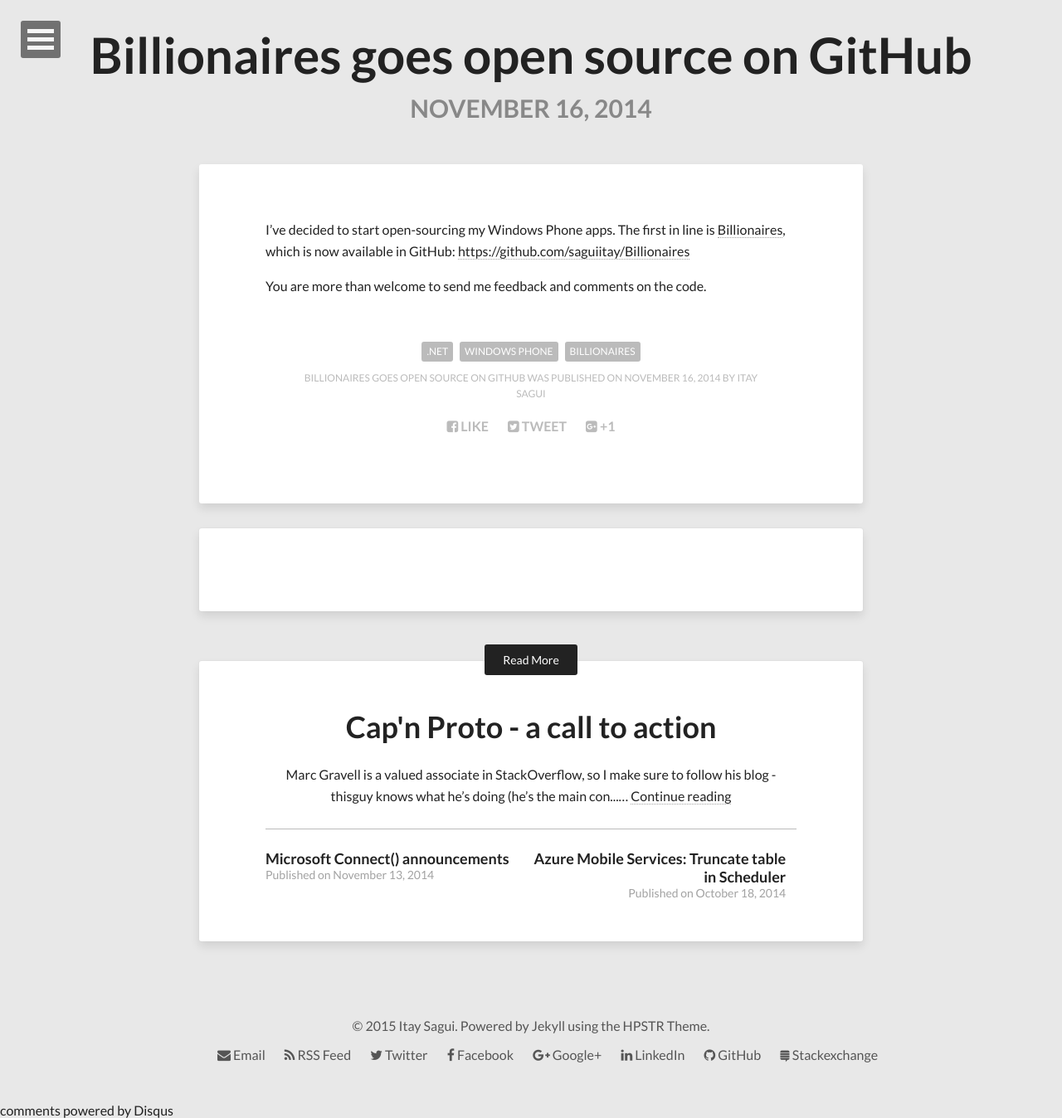
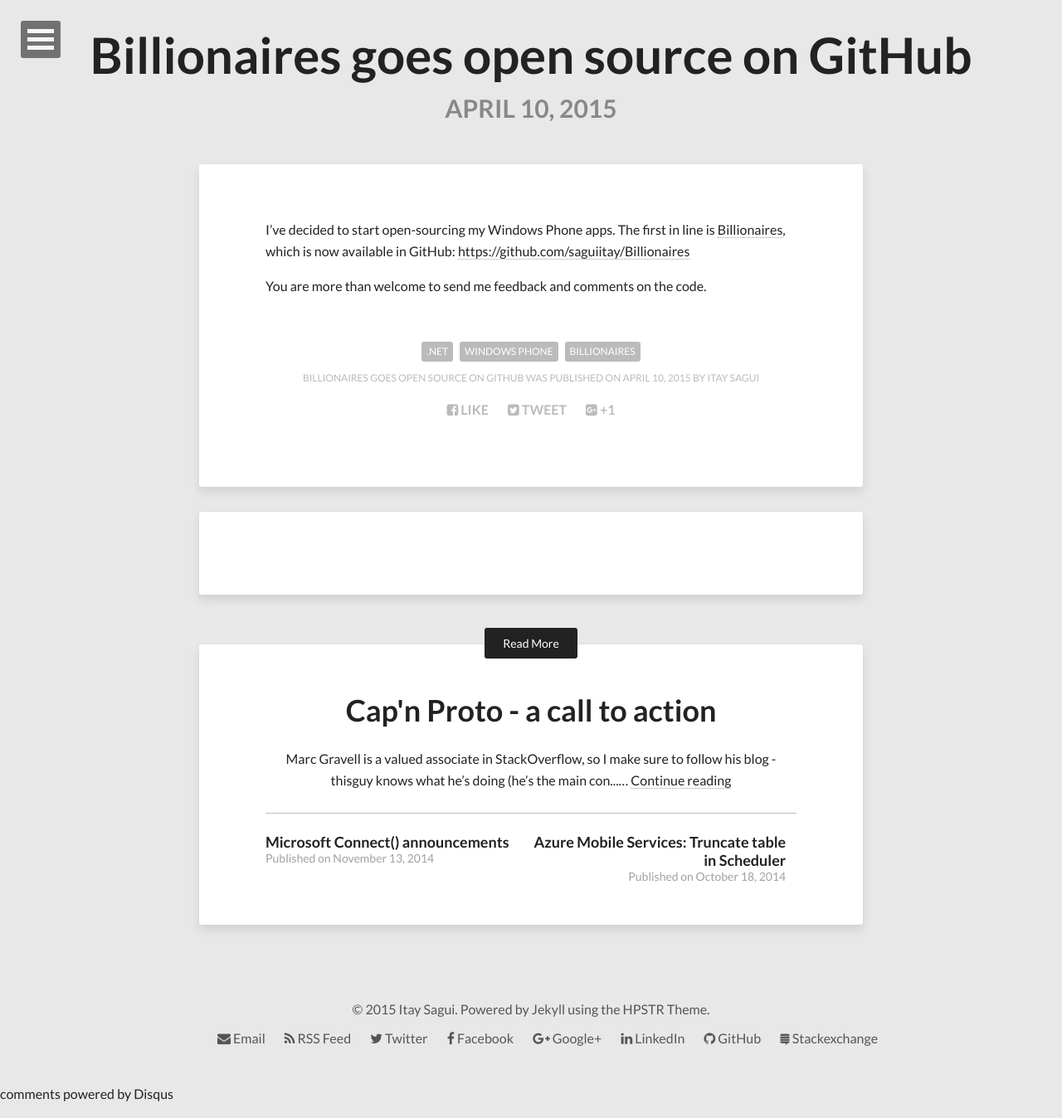
Before and after one commit to nathanghans/saguiitay.github.io, a Jekyll site: the page built from _posts/2015-04-10-billionaires-goes-open-source.md, in a window 1280 px wide and 1348 px high. Shown: the whole window at 83% size. Built offline with Jekyll 4.4.1, drawn with Linux system fonts in a browser that asks for light colours; nearby versions of some CDN libraries; comment, search, counter and statistics services are not loaded.

Commit message:
Fixed publish date

```diff
--- a/_posts/2015-04-10-billionaires-goes-open-source.md
+++ b/_posts/2015-04-10-billionaires-goes-open-source.md
@@ -1,7 +1,7 @@
 ---
 layout: post
 title: "Billionaires goes open source on GitHub"
-date: 2014-11-16 17:58
+date: 2015-04-10 15:35
 author: saguiitay
 comments: true
 categories: [Development, Windows Phone]
```
